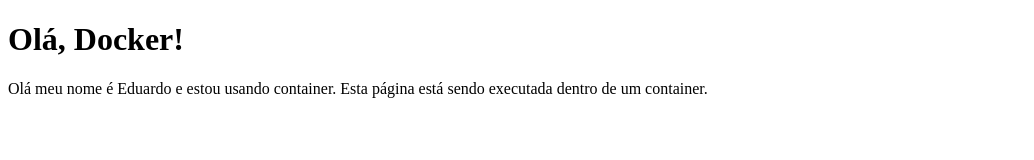
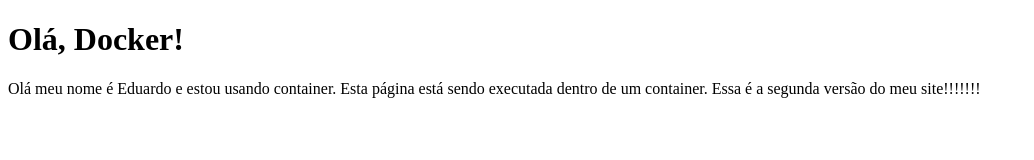
Before and after one commit to Prof-Dedd/aula-container, a plain HTML site: page index.html in a window 1280 px wide. Shown: the whole page, without its empty margins (0-1034 px from the left). Drawn offline with Linux system fonts and the light colour scheme.

Commit message:
confimação do site

```diff
--- a/index.html
+++ b/index.html
@@ -11,6 +11,8 @@
         <p>
             Olá meu nome é Eduardo e estou usando container.
             Esta página está sendo executada dentro de um container.
+
+            Essa é a segunda versão do meu site!!!!!!!
         </p>
     </body>
 </html>
```
Also changed, not shown: 1 other file.
